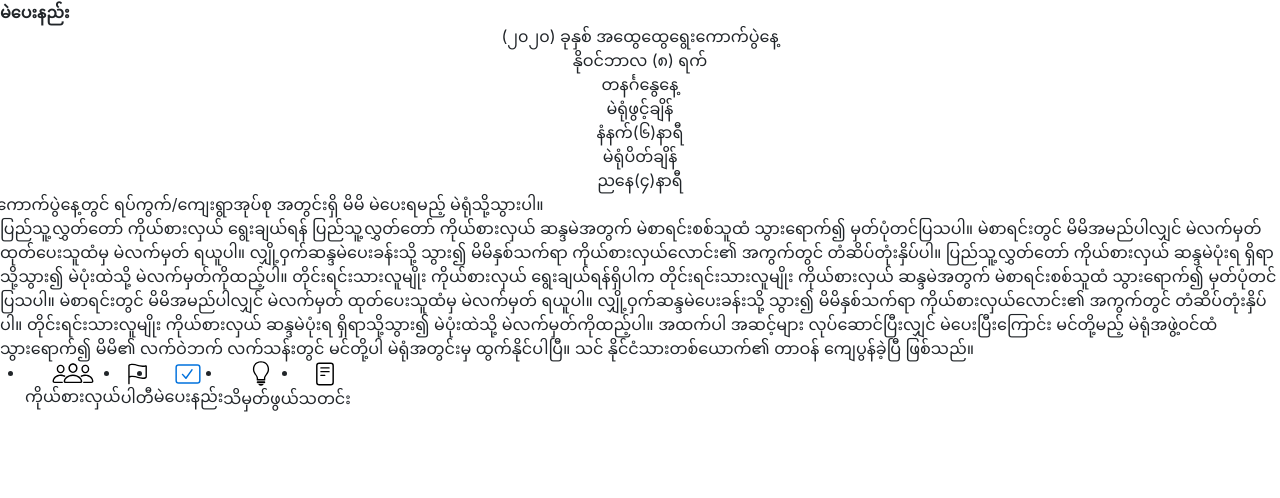
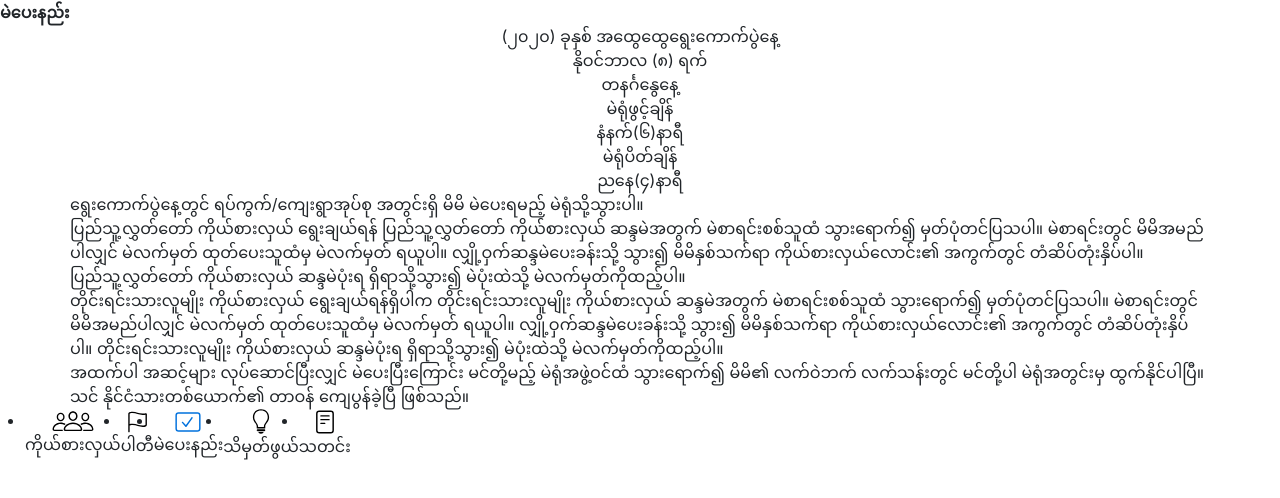
Before and after one commit to PopStackHack/mVoterWeb, a Next.js app: page /how_to_vote in a window 1280 px wide. Shown: the top 498 px of the page. Built offline with nearby package versions, Linux system fonts and the light colour scheme.

Commit message:
fix: Wrap how to vote in row div

```diff
--- a/pages/how_to_vote/index.js
+++ b/pages/how_to_vote/index.js
@@ -46,14 +46,12 @@ export default function howToVote() {
               </div>
             </div>
 
-            <div className="row">
+            <div className="container">
               <div className="row">
                 ရွေးကောက်ပွဲနေ့တွင်
                 ရပ်ကွက်/ကျေးရွာအုပ်စု အတွင်းရှိ မိမိ မဲပေးရမည့် မဲရုံသို့သွားပါ။
               </div>
-            </div>
-
-
+              <div className="row">
                 ပြည်သူ့လွှတ်တော် ကိုယ်စားလှယ် ရွေးချယ်ရန်
 
                 ပြည်သူ့လွှတ်တော် ကိုယ်စားလှယ် ဆန္ဒမဲအတွက် မဲစာရင်းစစ်သူထံ သွားရောက်၍ မှတ်ပုံတင်ပြသပါ။
@@ -62,8 +60,8 @@ export default function howToVote() {
                 လျှို့ဝှက်ဆန္ဒမဲပေးခန်းသို့ သွား၍ မိမိနှစ်သက်ရာ ကိုယ်စားလှယ်လောင်း၏ အကွက်တွင် တံဆိပ်တုံးနှိပ်ပါ။
 
                 ပြည်သူ့လွှတ်တော် ကိုယ်စားလှယ် ဆန္ဒမဲပုံးရ ရှိရာသို့သွား၍ မဲပုံးထဲသို့ မဲလက်မှတ်ကိုထည့်ပါ။
-
-
+              </div>
+              <div className="row">
                 တိုင်းရင်းသားလူမျိုး ကိုယ်စားလှယ် ရွေးချယ်ရန်ရှိပါက
 
                 တိုင်းရင်းသားလူမျိုး ကိုယ်စားလှယ် ဆန္ဒမဲအတွက် မဲစာရင်းစစ်သူထံ သွားရောက်၍ မှတ်ပုံတင်ပြသပါ။
@@ -72,7 +70,8 @@ export default function howToVote() {
                 လျှို့ဝှက်ဆန္ဒမဲပေးခန်းသို့ သွား၍ မိမိနှစ်သက်ရာ ကိုယ်စားလှယ်လောင်း၏ အကွက်တွင် တံဆိပ်တုံးနှိပ်ပါ။
 
                 တိုင်းရင်းသားလူမျိုး ကိုယ်စားလှယ် ဆန္ဒမဲပုံးရ ရှိရာသို့သွား၍ မဲပုံးထဲသို့ မဲလက်မှတ်ကိုထည့်ပါ။
-
+              </div>
+              <div className="row">
                 အထက်ပါ အဆင့်များ လုပ်ဆောင်ပြီးလျှင်
 
                 မဲပေးပြီးကြောင်း မင်တို့မည့် မဲရုံအဖွဲ့ဝင်ထံ သွားရောက်၍
@@ -82,6 +81,8 @@ export default function howToVote() {
                 ကျေပွန်ခဲ့ပြီ ဖြစ်သည်။
               </div>
             </div>
+          </div>
+        </div>
       </section>
     </Layout>
   );
```
Lines whose indentation alone changed are shown as unchanged.
